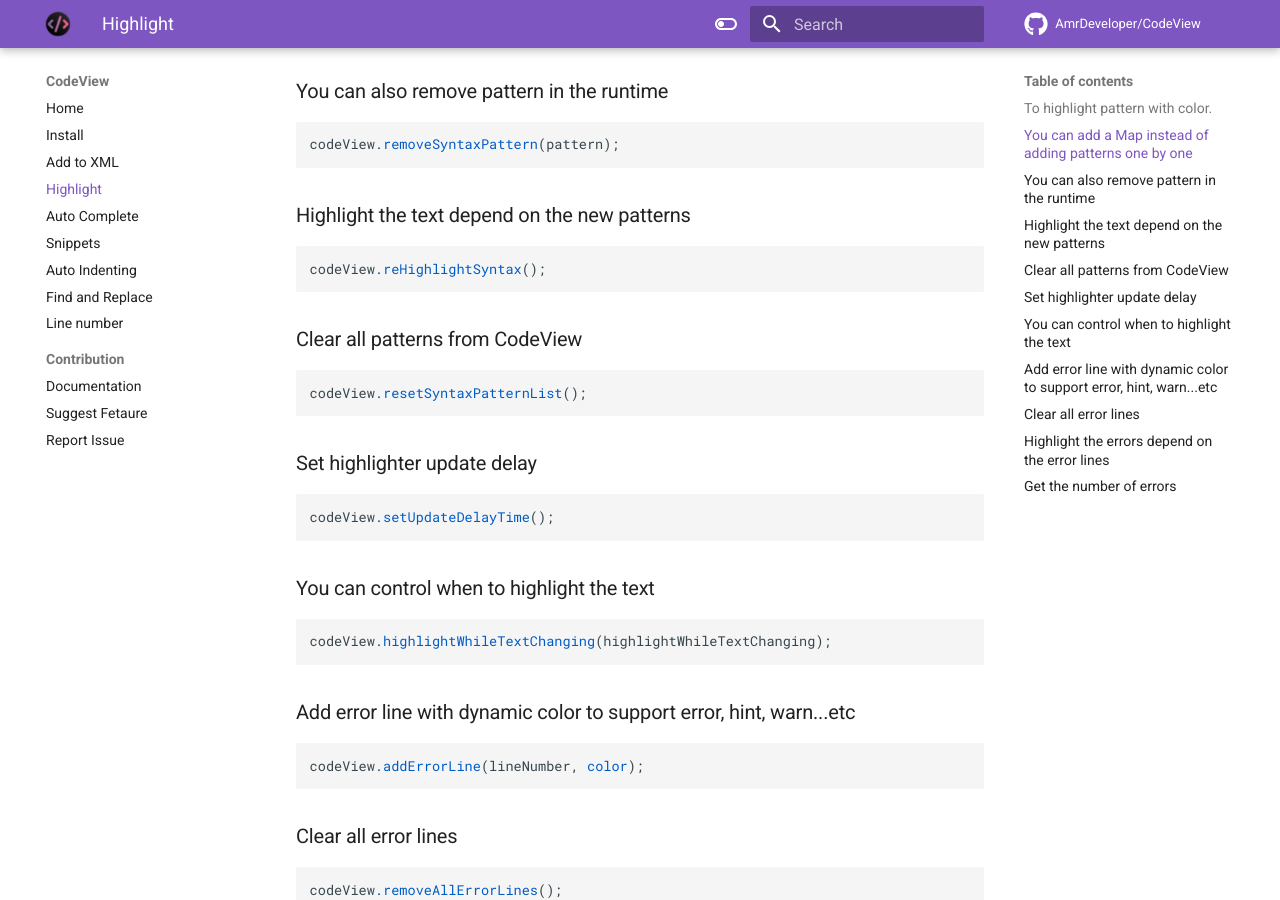
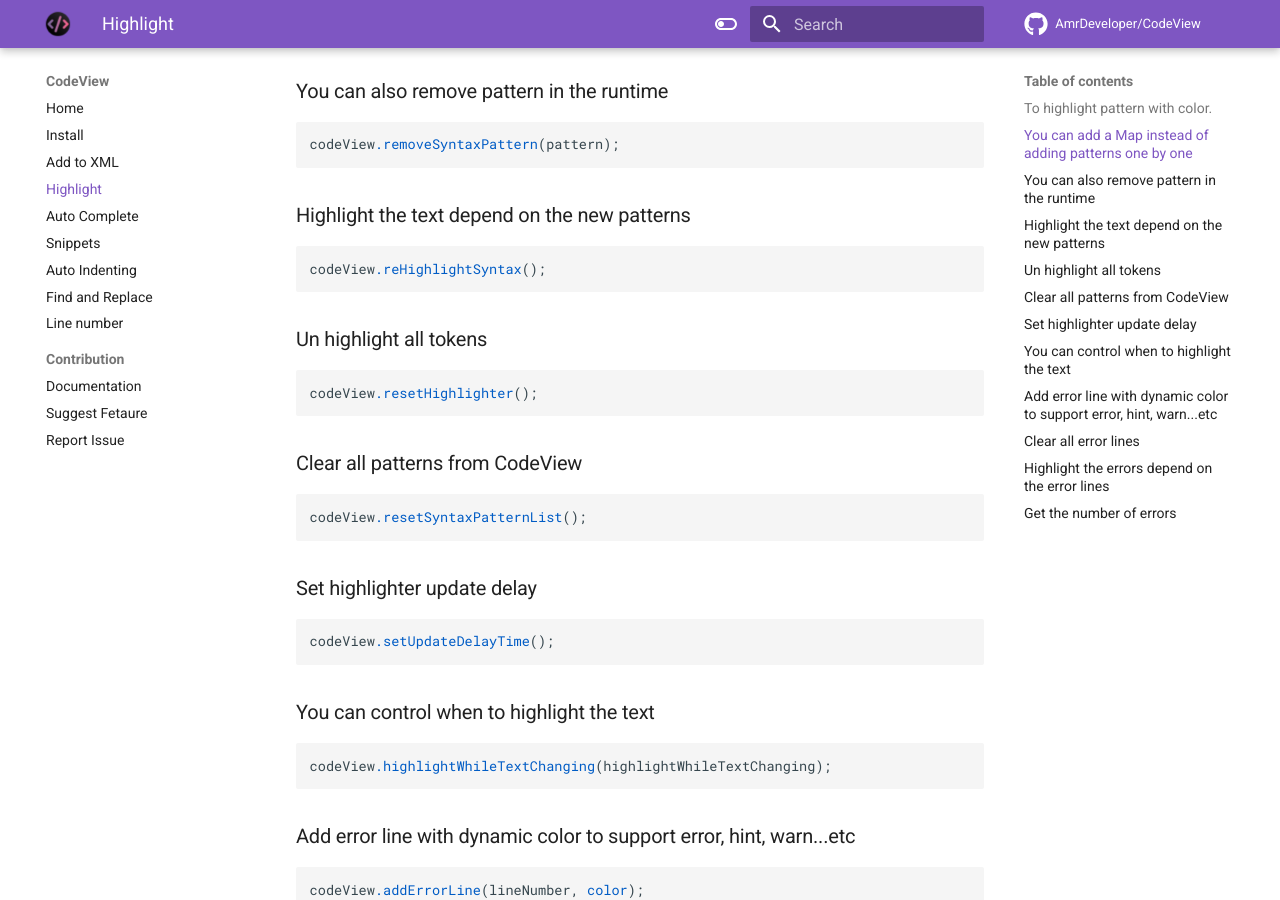
Before and after one commit to AmrDeveloper/CodeView, an MkDocs documentation site: the page built from docs/highlight.md, in a window 1280 px wide and 900 px high, scrolled down 461 px. Built offline with MkDocs 1.6.1 and Material for MkDocs 9.7.7, drawn with Linux system fonts in a browser that asks for light colours; nearby versions of some CDN libraries; comment, search, counter and statistics services are not loaded.

Commit message:
Add doc for resetHighlighter method

````diff
--- a/docs/highlight.md
+++ b/docs/highlight.md
@@ -25,6 +25,12 @@ codeView.removeSyntaxPattern(pattern);
 
 ```
 codeView.reHighlightSyntax();
+```
+
+### Un highlight all tokens
+
+```
+codeView.resetHighlighter();
 ```
 
 ### Clear all patterns from CodeView
````
